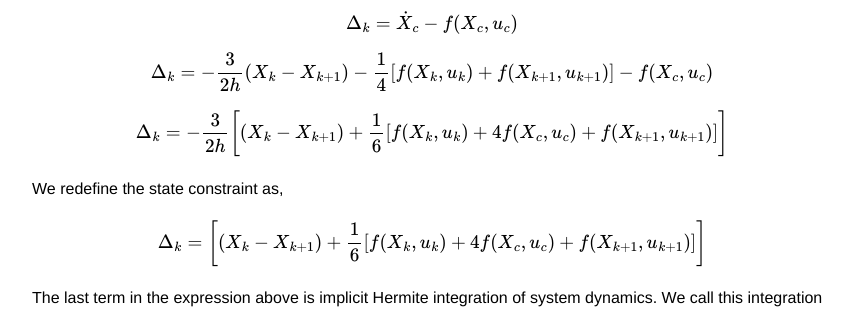
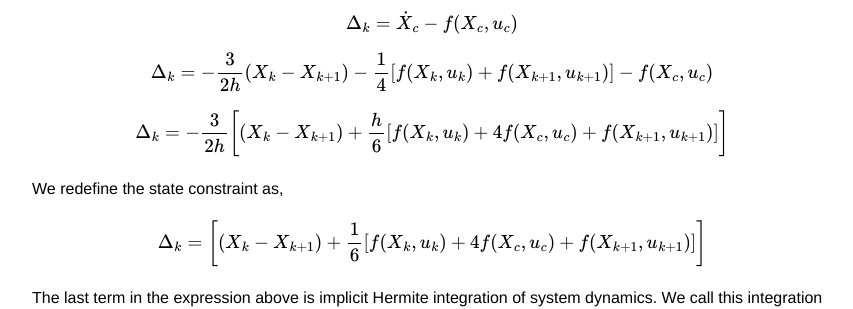
Before and after one commit to mec560sbu/mec560sbu.github.io, a Jekyll site: the page built from _posts/2016-09-30-direct_collocation.markdown, in a window 1280 px wide and 900 px high, scrolled down 4509 px. Shown: the part 149-458 px from the top of the window, without its empty margins (208-1061 px from the left). Built offline with Jekyll 4.4.1, drawn with Linux system fonts in a browser that asks for light colours; formulas are drawn with MathJax 3; comment, search, counter and statistics services are not loaded.

Commit message:
fixed h and pres

```diff
--- a/Prersentations/pres_DirectCollocation.html
+++ b/Prersentations/pres_DirectCollocation.html
@@ -494,7 +494,7 @@ $$ \dot{X}_c = \dot{X} \left( \frac{h}{2} \right) =  - \frac{3}{2 h} \left( X_k
 <h4 id="Defect,">Defect,<a class="anchor-link" href="#Defect,">&#182;</a></h4>$$ \Delta_k = \dot{X}_c - f(X_c, u_c) $$<p></p>
 $$ \Delta_k = - \frac{3}{2 h} \left[  \left( X_k - X_{k+1} \right) + \frac{1}{6} \left[ f(X_k,u_k) + 4 f(X_c, u_c)+ f(X_{k+1},u_{k+1})  \right]  \right] $$<p></p>
 <p>We redefine the constraint as,</p>
-$$ \Delta_k = \left[  \left( X_k - X_{k+1} \right) + \frac{1}{6} \left[ f(X_k,u_k) + 4 f(X_c, u_c)+ f(X_{k+1},u_{k+1})  \right]  \right] $$<p></p>
+$$ \Delta_k = \left[  \left( X_k - X_{k+1} \right) + \frac{h}{6} \left[ f(X_k,u_k) + 4 f(X_c, u_c)+ f(X_{k+1},u_{k+1})  \right]  \right] $$<p></p>
 <p>Term in bracket is integral from Hermite-Simpson approximation when the dynamic constraints are satisfied. This technique results in implicit Hermite-Simpson integration.</p>
 
 </div>
--- a/_posts/2016-09-30-direct_collocation.markdown
+++ b/_posts/2016-09-30-direct_collocation.markdown
@@ -139,7 +139,7 @@ $$ \Delta_k = \dot{X}_c - f(X_c, u_c) $$
 
 $$ \Delta_k = - \frac{3}{2 h} \left( X_k - X_{k+1} \right) - \frac{1}{4} \left[ f(X_k,u_k) +  f(X_{k+1},u_{k+1})  \right]  - f(X_c, u_c) $$
 
-$$ \Delta_k = - \frac{3}{2 h} \left[  \left( X_k - X_{k+1} \right) + \frac{1}{6} \left[ f(X_k,u_k) + 4 f(X_c, u_c)+ f(X_{k+1},u_{k+1})  \right]  \right] $$
+$$ \Delta_k = - \frac{3}{2 h} \left[  \left( X_k - X_{k+1} \right) + \frac{h}{6} \left[ f(X_k,u_k) + 4 f(X_c, u_c)+ f(X_{k+1},u_{k+1})  \right]  \right] $$
 
 We redefine the state constraint as,
 
```
Also changed, not shown: 1 other file.
